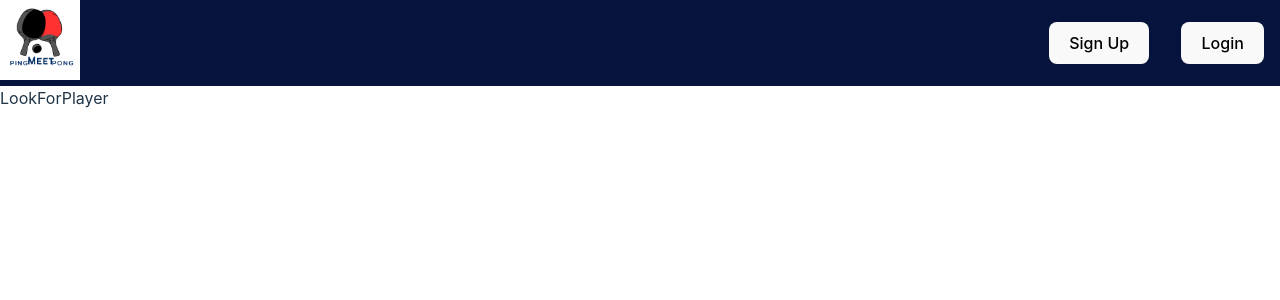
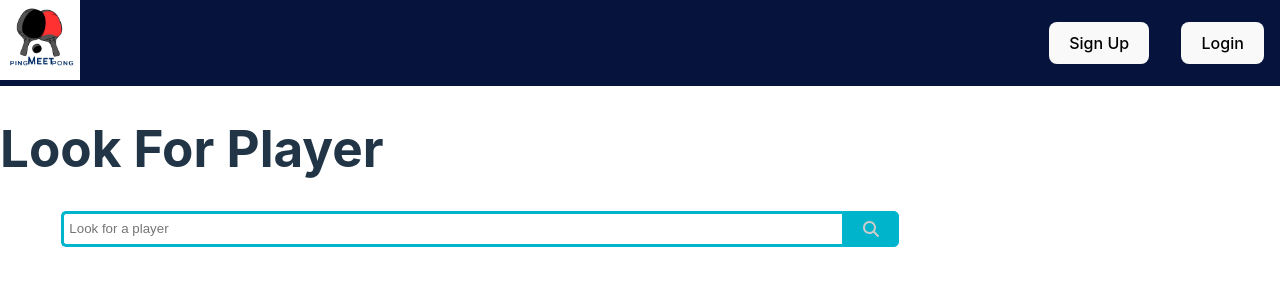
Before and after one commit to Njoura7/pingMeetpong_old, a React (Vite) app in the folder client/: page /look-forPlayer in a window 1280 px wide. Shown: the top 300 px of the page. Built offline with nearby package versions, Linux system fonts and the light colour scheme.

Commit message:
add seach input in LookForPlayer page

```diff
--- a/client/package.json
+++ b/client/package.json
@@ -10,6 +10,10 @@
     "preview": "vite preview"
   },
   "dependencies": {
+    "@fortawesome/fontawesome-svg-core": "^6.4.2",
+    "@fortawesome/free-regular-svg-icons": "^6.4.2",
+    "@fortawesome/free-solid-svg-icons": "^6.4.2",
+    "@fortawesome/react-fontawesome": "^0.2.0",
     "axios": "^1.4.0",
     "react": "^18.2.0",
     "react-dom": "^18.2.0",
--- a/client/src/index.css
+++ b/client/src/index.css
@@ -73,6 +73,43 @@ form {
   justify-content: space-around;
   align-items: center;
 }
+/* implementing the search input */
+.search {
+  width: 75%;
+  position: relative;
+  text-align: center;
+  display: flex;
+
+  justify-content: center;
+  align-items: center;
+}
+
+.searchTerm {
+  width: 80%;
+  border: 3px solid #00b4cc;
+  border-right: none;
+  padding: 5px;
+  height: 20px;
+  border-radius: 5px 0 0 5px;
+  outline: none;
+  color: #b3c3bc;
+}
+
+.searchButton {
+  height: 36px;
+  margin: 0;
+  border: 1px solid #00b4cc;
+  color: #fff;
+  background: #00b4cc;
+
+  display: flex;
+  justify-content: center;
+  align-items: center;
+
+  border-radius: 0 5px 5px 0;
+  cursor: pointer;
+}
+
 @media (prefers-color-scheme: light) {
   :root {
     color: #213547;
--- a/client/src/pages/LookForPlayer.jsx
+++ b/client/src/pages/LookForPlayer.jsx
@@ -1,7 +1,29 @@
-import React from "react"
+import { FontAwesomeIcon } from "@fortawesome/react-fontawesome"
+import { faMagnifyingGlass } from "@fortawesome/free-solid-svg-icons"
 
 function LookForPlayer() {
-  return <div>LookForPlayer</div>
+  return (
+    <>
+      <h1>Look For Player</h1>
+
+      <div className='search'>
+        <input
+          type='text'
+          className='searchTerm'
+          placeholder='Look for a player'
+        />
+        <button
+          type='submit'
+          className='searchButton'>
+          <FontAwesomeIcon
+            icon={faMagnifyingGlass}
+            size='l'
+            style={{ color: "#ccc" }}
+          />
+        </button>
+      </div>
+    </>
+  )
 }
 
 export default LookForPlayer
```
Also changed, not shown: 1 other file (tests, documents, lock files or other folders).
